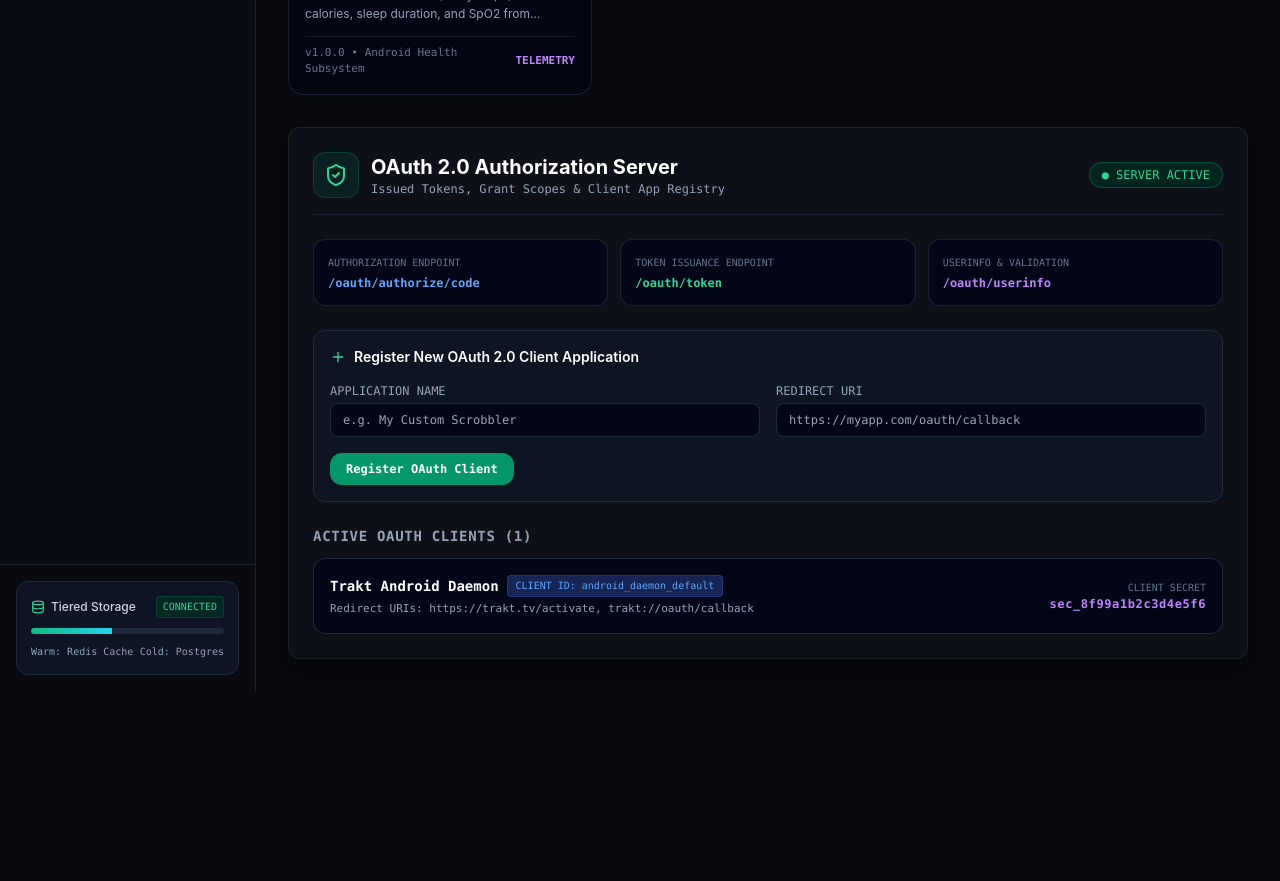
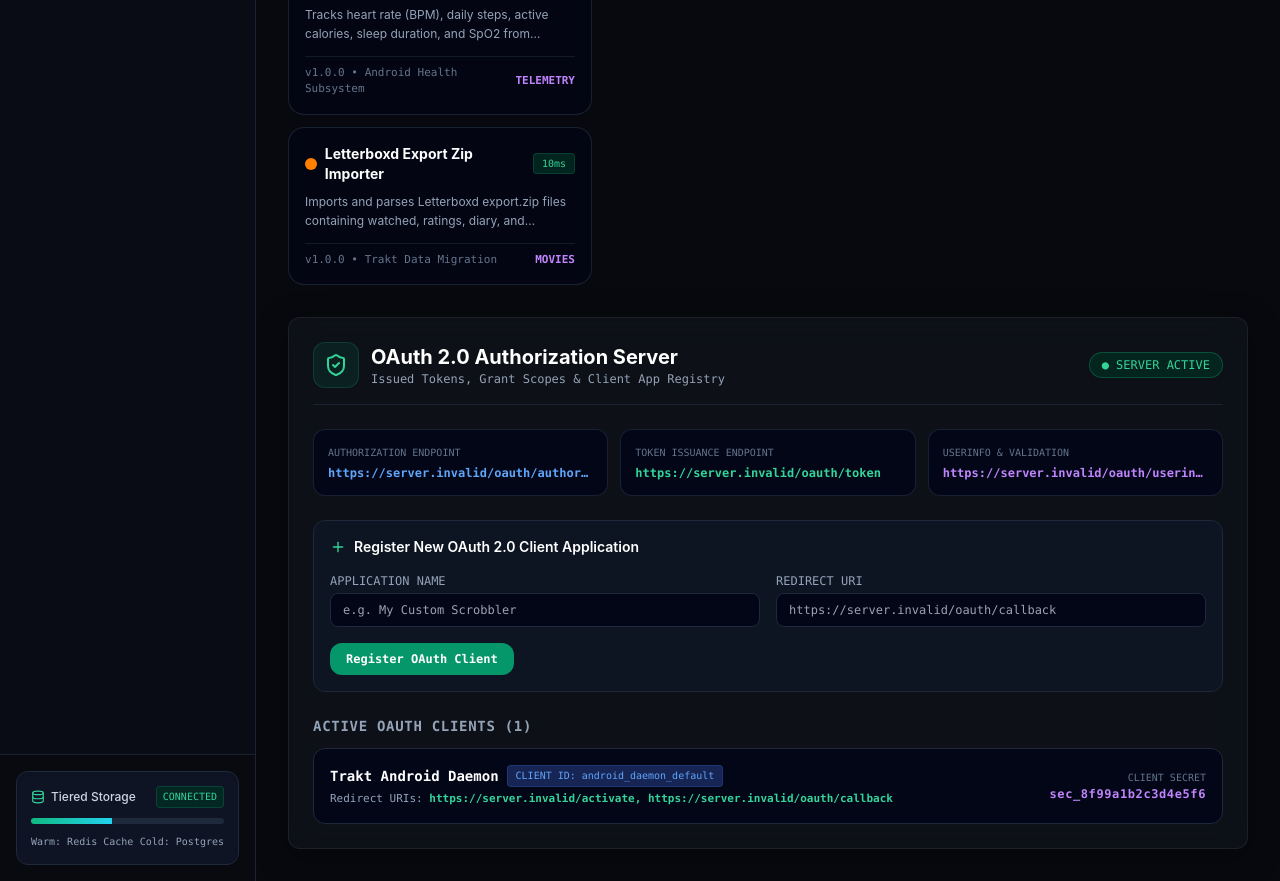
Before and after one commit to piderking/TRAKT-frontend, a Next.js app: page /plugins in a window 1280 px wide. Shown: the part 920-1801 px from the top of the page. Before the commit the page ends 1611 px from the top, so only its background shows below. Built offline with nearby package versions, Linux system fonts and the light colour scheme; no server answers.

Commit message:
feat(ui): auto-detect host domain for OAuth endpoints and add Letterboxd Zip Importer widget

```diff
--- a/src/app/plugins/page.tsx
+++ b/src/app/plugins/page.tsx
@@ -19,7 +19,9 @@
   Server,
   Terminal,
   Save,
-  Globe
+  Globe,
+  UploadCloud,
+  FileArchive
 } from 'lucide-react';
 
 interface OAuthClientData {
@@ -36,6 +38,7 @@
   const [flushingCache, setFlushingCache] = useState(false);
   const [savingConfig, setSavingConfig] = useState(false);
   const [configSaved, setConfigSaved] = useState(false);
+  const [originUrl, setOriginUrl] = useState('https://backend-development-8adc.up.railway.app');
 
   // Plugin Credentials State
   const [wakaApiKey, setWakaApiKey] = useState('waka_sec_demo_key_99812');
@@ -43,13 +46,18 @@
   const [traktClientSecret, setTraktClientSecret] = useState('demo_trakt_secret_9981');
   const [healthSyncToken, setHealthSyncToken] = useState('hc_token_demo_3341');
 
+  // Letterboxd Zip Importer State
+  const [lbFile, setLbFile] = useState<File | null>(null);
+  const [uploadingLb, setUploadingLb] = useState(false);
+  const [lbResult, setLbResult] = useState<string | null>(null);
+
   // OAuth Server State
   const [oauthClients, setOauthClients] = useState<OAuthClientData[]>([
     {
       client_id: 'android_daemon_default',
       client_secret: 'sec_8f99a1b2c3d4e5f6',
       client_name: 'Trakt Android Daemon',
-      redirect_uris: ['https://trakt.tv/activate', 'trakt://oauth/callback'],
+      redirect_uris: ['https://backend-development-8adc.up.railway.app/activate', 'https://backend-development-8adc.up.railway.app/oauth/callback'],
       scopes: ['read', 'write', 'scrobble', 'health']
     }
   ]);
@@ -58,6 +66,20 @@
   const [registeringClient, setRegisteringClient] = useState(false);
 
   const selectedPlugin = plugins.find(p => p.id === selectedPluginId) || plugins[0];
+
+  useEffect(() => {
+    if (typeof window !== 'undefined') {
+      const host = process.env.NEXT_PUBLIC_API_URL || 'https://backend-development-8adc.up.railway.app';
+      setOriginUrl(host);
+      setOauthClients(prev =>
+        prev.map(c =>
+          c.client_id === 'android_daemon_default'
+            ? { ...c, redirect_uris: [`${host}/activate`, `${host}/oauth/callback`] }
+            : c
+        )
+      );
+    }
+  }, []);
 
   const handleColorChange = (newColor: string) => {
     updatePluginTheme(selectedPluginId, {
@@ -83,7 +105,7 @@
         configPayload = { health_connect_sync_token: healthSyncToken };
       }
 
-      await fetch(`${process.env.NEXT_PUBLIC_API_URL || 'https://backend-development-8adc.up.railway.app'}/api/v1/plugins/config?plugin_id=${selectedPluginId}`, {
+      await fetch(`${originUrl}/api/v1/plugins/config?plugin_id=${selectedPluginId}`, {
         method: 'POST',
         headers: { 'Content-Type': 'application/json' },
         body: JSON.stringify(configPayload)
@@ -98,12 +120,36 @@
     }
   };
 
+  const handleLetterboxdZipUpload = async (e: React.FormEvent) => {
+    e.preventDefault();
+    if (!lbFile) return;
+    setUploadingLb(true);
+    setLbResult(null);
+
+    const formData = new FormData();
+    formData.append('file', lbFile);
+
+    try {
+      const res = await fetch(`${originUrl}/api/v1/import/letterboxd`, {
+        method: 'POST',
+        body: formData
+      });
+      const data = await res.json();
+      setLbResult(`Import Success! Watched: ${data.imported_counts?.watched || 0}, Ratings: ${data.imported_counts?.ratings || 0}`);
+    } catch (err) {
+      console.error('Letterboxd upload failed:', err);
+      setLbResult('Upload failed. Please ensure the file is a valid Letterboxd export zip.');
+    } finally {
+      setUploadingLb(false);
+    }
+  };
+
   const handleRegisterOAuthClient = async (e: React.FormEvent) => {
     e.preventDefault();
     if (!newClientName || !newRedirectUri) return;
     setRegisteringClient(true);
     try {
-      const res = await fetch(`${process.env.NEXT_PUBLIC_API_URL || 'https://backend-development-8adc.up.railway.app'}/oauth/clients/register`, {
+      const res = await fetch(`${originUrl}/oauth/clients/register`, {
         method: 'POST',
         headers: { 'Content-Type': 'application/json' },
         body: JSON.stringify({
@@ -137,7 +183,7 @@
             <span>Plugin Configuration & OAuth Manager</span>
           </h1>
           <p className="text-sm text-slate-400 mt-1">
-            Configure WakaTime API tokens, client secrets, theme accents, and OAuth 2.0 authorization servers.
+            Configure WakaTime API tokens, Letterboxd zip export importers, theme accents, and OAuth 2.0 authorization servers.
           </p>
         </div>
 
@@ -215,6 +261,7 @@
                 </div>
               </div>
 
+              {selectedPluginId !== 'letterboxd' && (
                 <button
                   onClick={handleSavePluginConfig}
                   disabled={savingConfig}
@@ -223,6 +270,7 @@
                   <Save className="w-3.5 h-3.5" />
                   <span>{configSaved ? 'Saved to Gateway!' : savingConfig ? 'Saving...' : 'Save Configuration'}</span>
                 </button>
+              )}
             </div>
 
             {/* Plugin Specific Credentials Forms */}
@@ -245,6 +293,40 @@
                   </p>
                 </div>
               </div>
+            )}
+
+            {selectedPluginId === 'letterboxd' && (
+              <form onSubmit={handleLetterboxdZipUpload} className="space-y-4 text-xs font-mono">
+                <div className="p-5 rounded-2xl bg-slate-950 border border-amber-500/30 text-center space-y-3">
+                  <FileArchive className="w-8 h-8 text-amber-400 mx-auto" />
+                  <div>
+                    <h4 className="font-bold text-white text-sm">Upload Letterboxd Data Export Zip</h4>
+                    <p className="text-slate-400 text-[11px] mt-0.5">
+                      Supports <code>watched.csv</code>, <code>ratings.csv</code>, <code>diary.csv</code>, & <code>watchlist.csv</code>
+                    </p>
+                  </div>
+
+                  <input
+                    type="file"
+                    accept=".zip,.csv"
+                    onChange={e => setLbFile(e.target.files ? e.target.files[0] : null)}
+                    className="block w-full text-xs text-slate-400 file:mr-4 file:py-2 file:px-4 file:rounded-xl file:border-0 file:text-xs file:font-semibold file:bg-amber-500/20 file:text-amber-400 hover:file:bg-amber-500/30 cursor-pointer"
+                  />
+
+                  <button
+                    type="submit"
+                    disabled={uploadingLb || !lbFile}
+                    className="w-full py-2.5 rounded-xl bg-gradient-to-r from-amber-600 to-emerald-600 text-white font-bold text-xs shadow-lg shadow-amber-600/20 flex items-center justify-center space-x-2"
+                  >
+                    <UploadCloud className="w-4 h-4" />
+                    <span>{uploadingLb ? 'Parsing Zip Export...' : 'Import Letterboxd Zip Archive'}</span>
+                  </button>
+
+                  {lbResult && (
+                    <p className="text-emerald-400 font-bold text-xs pt-1">{lbResult}</p>
+                  )}
+                </div>
+              </form>
             )}
 
             {selectedPluginId === 'movies' && (
@@ -290,7 +372,7 @@
                 Primary Theme Accent:
               </span>
               <div className="flex gap-2.5 items-center">
-                {['#8B5CF6', '#3B82F6', '#EC4899', '#10B981', '#EF4444', '#F59E0B'].map(color => (
+                {['#8B5CF6', '#FF8000', '#3B82F6', '#EC4899', '#10B981', '#EF4444'].map(color => (
                   <button
                     key={color}
                     onClick={() => handleColorChange(color)}
@@ -323,19 +405,19 @@
           </span>
         </div>
 
-        {/* OAuth Endpoints Reference Banner */}
+        {/* Dynamic OAuth Endpoints Reference Banner */}
         <div className="grid grid-cols-1 md:grid-cols-3 gap-3 font-mono text-xs">
           <div className="p-3.5 rounded-xl bg-slate-950 border border-slate-800/80 space-y-1">
             <span className="text-[10px] text-slate-500">AUTHORIZATION ENDPOINT</span>
-            <p className="text-blue-400 font-semibold truncate">/oauth/authorize/code</p>
+            <p className="text-blue-400 font-semibold truncate">{originUrl}/oauth/authorize/code</p>
           </div>
           <div className="p-3.5 rounded-xl bg-slate-950 border border-slate-800/80 space-y-1">
             <span className="text-[10px] text-slate-500">TOKEN ISSUANCE ENDPOINT</span>
-            <p className="text-emerald-400 font-semibold truncate">/oauth/token</p>
+            <p className="text-emerald-400 font-semibold truncate">{originUrl}/oauth/token</p>
           </div>
           <div className="p-3.5 rounded-xl bg-slate-950 border border-slate-800/80 space-y-1">
             <span className="text-[10px] text-slate-500">USERINFO & VALIDATION</span>
-            <p className="text-purple-400 font-semibold truncate">/oauth/userinfo</p>
+            <p className="text-purple-400 font-semibold truncate">{originUrl}/oauth/userinfo</p>
           </div>
         </div>
 
@@ -363,7 +445,7 @@
                 type="text"
                 value={newRedirectUri}
                 onChange={e => setNewRedirectUri(e.target.value)}
-                placeholder="https://myapp.com/oauth/callback"
+                placeholder={`${originUrl}/oauth/callback`}
                 className="w-full px-3 py-2 rounded-lg bg-slate-950 border border-slate-800 text-slate-200 focus:outline-none focus:border-emerald-500"
               />
             </div>
@@ -393,7 +475,9 @@
                       CLIENT ID: {c.client_id}
                     </span>
                   </div>
-                  <p className="text-[11px] text-slate-400 mt-1">Redirect URIs: {c.redirect_uris.join(', ')}</p>
+                  <p className="text-[11px] text-slate-400 mt-1">
+                    Redirect URIs: <span className="text-emerald-400 font-semibold">{c.redirect_uris.join(', ')}</span>
+                  </p>
                 </div>
                 <div className="text-right">
                   <span className="text-[10px] text-slate-500 block">CLIENT SECRET</span>
--- a/src/context/PluginContext.tsx
+++ b/src/context/PluginContext.tsx
@@ -154,6 +154,37 @@
         { id: 'h3', title: 'Sleep & SpO2 Recovery', subtitle: '7.8 hrs Sleep • 99% SpO2', tag: 'Recovery', progress: 99 }
       ]
     }
+  },
+  {
+    id: 'letterboxd',
+    name: 'Letterboxd Export Zip Importer',
+    description: 'Imports and parses Letterboxd export.zip files containing watched, ratings, diary, and watchlist CSVs.',
+    version: '1.0.0',
+    author: 'Trakt Data Migration',
+    category: 'movies',
+    endpointUrl: '/api/v1/import/letterboxd/summary',
+    uiEndpointUrl: '/static/plugins/letterboxd/ui',
+    enabled: true,
+    isCustomizable: true,
+    pingMs: 10,
+    theme: {
+      primaryColor: '#FF8000',
+      glowColor: 'rgba(255, 128, 0, 0.35)',
+      gradient: 'from-amber-600 to-emerald-500',
+      badgeBg: 'bg-amber-500/10 text-amber-400 border-amber-500/20',
+      cardBorder: 'hover:border-amber-500/50'
+    },
+    widget: {
+      title: 'LETTERBOXD ZIP MIGRATION ENGINE',
+      subtitle: 'Data Export Importer',
+      metricValue: '428 Movies',
+      metricLabel: '312 Ratings Converted',
+      items: [
+        { id: 'lb1', title: 'Watched Movies Export', subtitle: '428 Entries parsed from watched.csv', tag: 'Watched', progress: 100 },
+        { id: 'lb2', title: 'Ratings & Reviews', subtitle: '312 Star Ratings mapped to Trakt 10-scale', tag: 'Ratings', progress: 100 },
+        { id: 'lb3', title: 'Diary & Watchlist', subtitle: '185 Diary Logs • 94 Watchlist Items', tag: 'Lists', progress: 100 }
+      ]
+    }
   }
 ];
 
```
Lines whose indentation alone changed are shown as unchanged.
